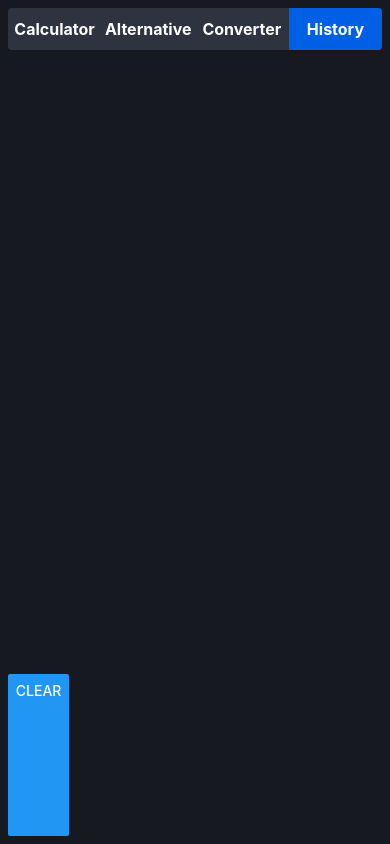
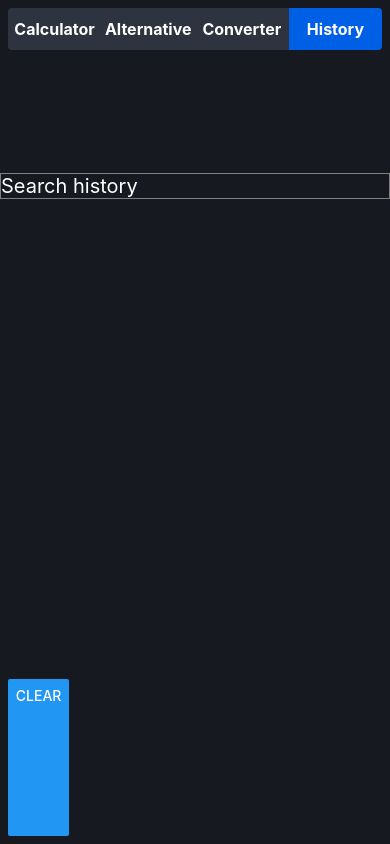
Before and after one commit to maqnitude/react-native-calculator, a React Native app: screen /HistoryApp in a window 390 px wide. Built offline with nearby package versions, Linux system fonts and the light colour scheme.

Commit message:
add search history feature

```diff
--- /dev/null
+++ b/src/components/SearchBar.tsx
@@ -0,0 +1,14 @@
+import React from 'react';
+import { TextInput } from 'react-native';
+
+const SearchBar = ({ searchQuery, setSearchQuery }) => (
+    <TextInput
+        style={{color: '#fff', fontSize: 20, borderColor: 'gray', borderWidth: 1}}
+        placeholder='Search history'
+        placeholderTextColor={'#fff'}
+        onChangeText={text => setSearchQuery(text)}
+        value={searchQuery}
+    />
+);
+
+export default SearchBar;
--- a/src/screens/History.tsx
+++ b/src/screens/History.tsx
@@ -5,14 +5,16 @@ import { getData, clearData } from '../storage';
 
 import Row from '../components/Row';
 import Tab from '../components/Tab';
+import SearchBar from '../components/SearchBar';
 
 import styles from './Styles';
 import { HistoryAppProps } from './Types';
 import { useFocusEffect } from '@react-navigation/native';
 
 const HistoryApp = ({ navigation, active, setActive }: HistoryAppProps) => {
-  const [history, setHistory] = useState([]);
+  const [history, setHistory] = useState<string[]>([]);
   const [selectedHistory, setSelectedHistory] = useState(null);
+  const [searchQuery, setSearchQuery] = useState('');
 
   // useFocusEffect is a hook provided by @react-navigation/native that
   // runs the provided callback whenever the screen comes into focus
@@ -44,9 +46,10 @@ const HistoryApp = ({ navigation, active, setActive }: HistoryAppProps) => {
         <Tab type="mid" text="Converter" color={!active} onPress={() => {navigation.navigate('ConverterApp'); setActive(isActive => isActive ? isActive : !isActive);}} />
         <Tab type="right" text="History" color={active} onPress={() => {navigation.navigate('HistoryApp'); setActive(isActive => isActive ? isActive : !isActive);}} />
       </Row>
+      <SearchBar searchQuery={searchQuery} setSearchQuery={setSearchQuery} />
       <View style={styles.displayContainer}>
         <ScrollView>
-          {history.map((calculation, index) => (
+          {history.filter(calculation => calculation.includes(searchQuery.trim())).map((calculation, index) => (
             <TouchableOpacity key={index} onPress={() => handleSelectHistory(calculation)}>
               <Text key={index} style={{fontSize: 32, color: 'white', borderWidth: 1, borderTopColor: 'gray', borderLeftColor: '#161A20', borderRightColor: '#161A20', borderBottomColor: '#161A20'}}>{calculation}</Text>
             </TouchableOpacity>
```
